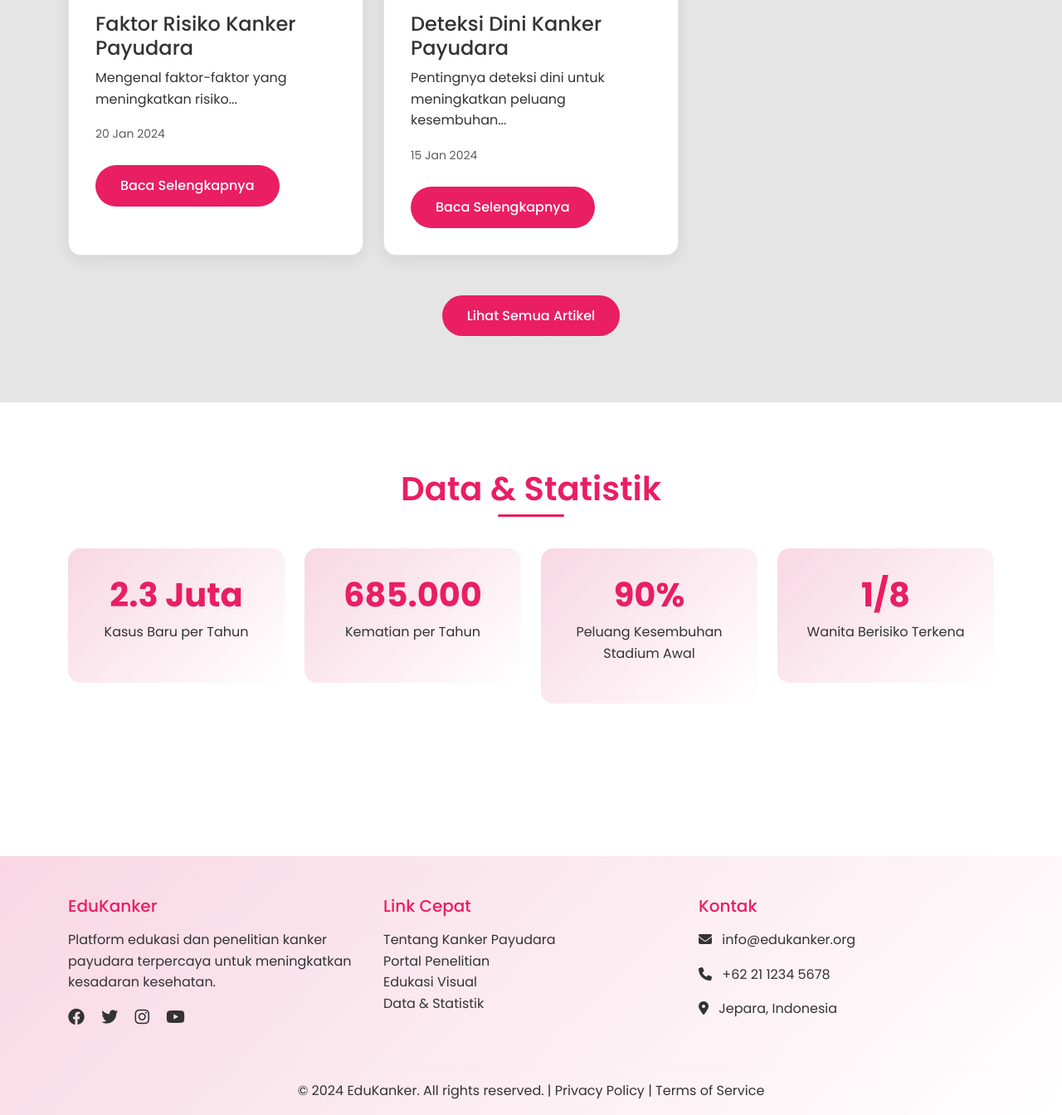
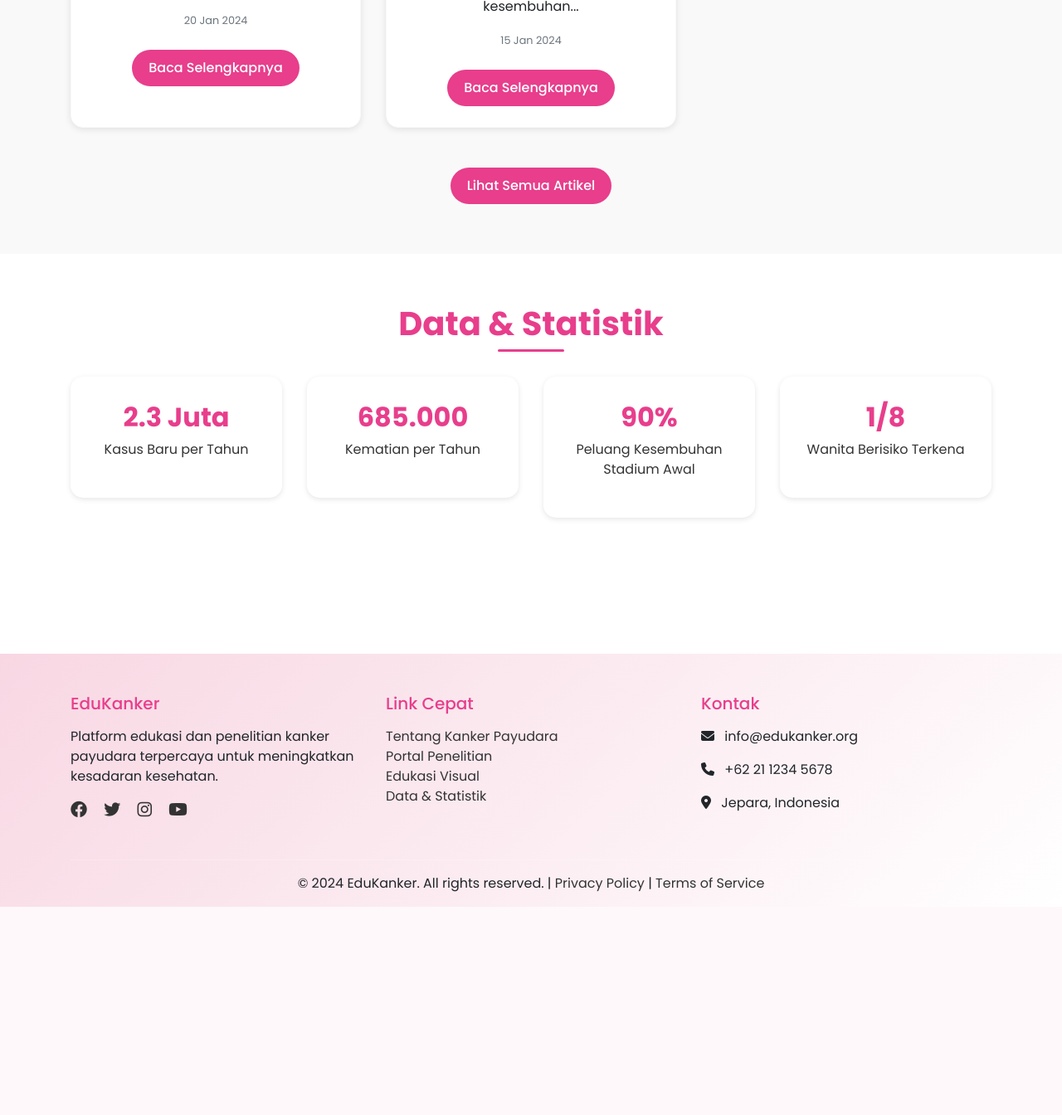
Before and after one commit to Roiful/edukanker, a PHP site: page / in a window 1280 px wide. Shown: the part 1634-2978 px from the top of the page at 83% size. After the commit the page ends 2727 px from the top, so only its background shows below. Run offline with PHP 8.4, Linux system fonts and the light colour scheme; data comes from the database, SQL or seed files in the repository.

Commit message:
Update index.php

```diff
--- a/index.php
+++ b/index.php
@@ -3,6 +3,130 @@
 include 'koneksi.php';
 include 'header.php';
 ?>
+
+<!DOCTYPE html>
+<html lang="id">
+<head>
+    <meta charset="UTF-8">
+    <meta name="viewport" content="width=device-width, initial-scale=1.0">
+    <title>EduKanker - Bersama Lawan Kanker Payudara</title>
+
+    <!-- Font Awesome & Bootstrap -->
+    <link rel="stylesheet" href="https://cdnjs.cloudflare.com/ajax/libs/font-awesome/6.4.0/css/all.min.css">
+    <link rel="stylesheet" href="https://stackpath.bootstrapcdn.com/bootstrap/4.5.2/css/bootstrap.min.css">
+
+    <style>
+        :root {
+            --pink: #f8b4c0;
+            --dark-pink: #e83e8c;
+            --light-gray: #f9f9f9;
+        }
+
+        body {
+            font-family: 'Poppins', sans-serif;
+            background-color: #fff;
+            margin: 0;
+            padding: 0;
+        }
+
+        /* Hero Section */
+        .hero {
+            background: linear-gradient(to right, #ffe6eb, #fff0f5);
+            text-align: center;
+            padding: 100px 20px;
+        }
+
+        .hero h1 {
+            font-size: 2.2rem;
+            color: var(--dark-pink);
+            font-weight: bold;
+        }
+
+        .hero p {
+            font-size: 1.1rem;
+            margin: 20px auto;
+            max-width: 600px;
+        }
+
+        .btn-primary-custom {
+            display: inline-block;
+            padding: 10px 20px;
+            background-color: var(--dark-pink);
+            color: #fff;
+            border-radius: 30px;
+            text-decoration: none;
+            transition: 0.3s;
+        }
+
+        .btn-primary-custom:hover {
+            background-color: #c82368;
+            color: #fff;
+        }
+
+        /* Section Style */
+        .section {
+            padding: 60px 0;
+        }
+
+        .section-title {
+            text-align: center;
+            font-weight: bold;
+            color: var(--dark-pink);
+            margin-bottom: 40px;
+        }
+
+        /* Card Custom */
+        .card-custom {
+            background: #fff;
+            padding: 25px;
+            text-align: center;
+            border-radius: 15px;
+            box-shadow: 0 2px 8px rgba(0,0,0,0.1);
+            transition: 0.3s;
+            height: 100%;
+        }
+
+        .card-custom:hover {
+            transform: translateY(-5px);
+        }
+
+        .card-custom img {
+            width: 100%;
+            height: 200px;
+            border-radius: 10px;
+            object-fit: cover;
+        }
+
+        .card-custom h4 {
+            margin-top: 15px;
+            font-size: 1.2rem;
+            color: var(--dark-pink);
+        }
+
+        /* Statistik */
+        .stats-card {
+            background: #fff;
+            border-radius: 15px;
+            padding: 30px;
+            text-align: center;
+            box-shadow: 0 2px 6px rgba(0,0,0,0.1);
+            transition: 0.3s;
+        }
+
+        .stats-card:hover {
+            background-color: var(--pink);
+            color: #fff;
+        }
+
+        .stats-card h3 {
+            font-size: 2rem;
+            font-weight: bold;
+            color: var(--dark-pink);
+        }
+    </style>
+</head>
+
+<body>
 
 <!-- Hero Section -->
 <section class="hero">
@@ -28,7 +152,7 @@
             <div class="col-md-4 mb-4">
                 <div class="card-custom">
                     <i class="fas fa-shield-alt fa-3x mb-3" style="color: var(--dark-pink);"></i>
-                    <h4> Pencegahan</h4>
+                    <h4>Pencegahan</h4>
                     <p>Gaya hidup sehat dan pemeriksaan rutin dapat mengurangi risiko kanker payudara hingga 30%.</p>
                 </div>
             </div>
@@ -105,3 +229,9 @@
 </section>
 
 <?php include 'footer.php'; ?>
+
+<!-- JS -->
+<script src="https://code.jquery.com/jquery-3.5.1.slim.min.js"></script>
+<script src="https://cdn.jsdelivr.net/npm/bootstrap@4.5.2/dist/js/bootstrap.bundle.min.js"></script>
+</body>
+</html>
```
